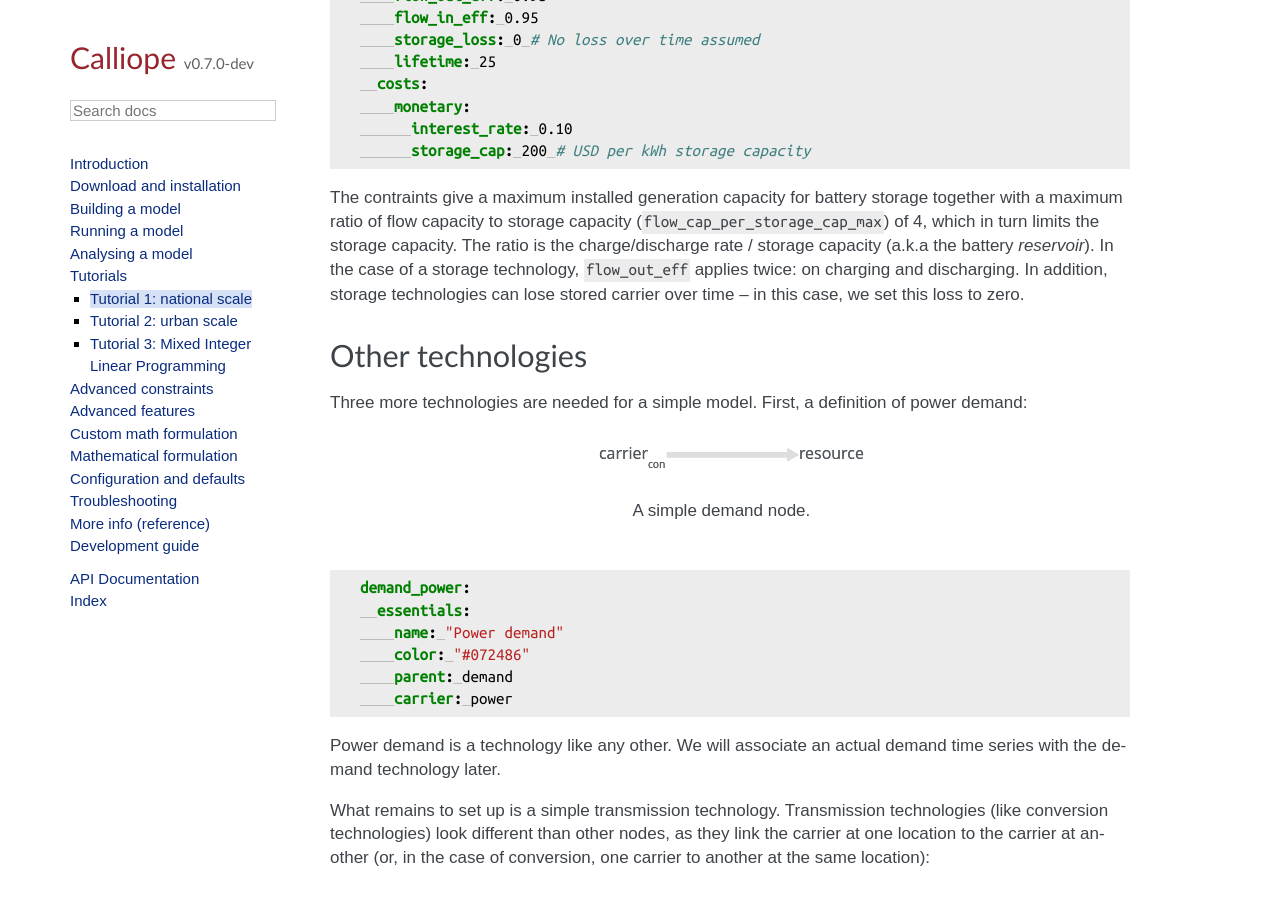
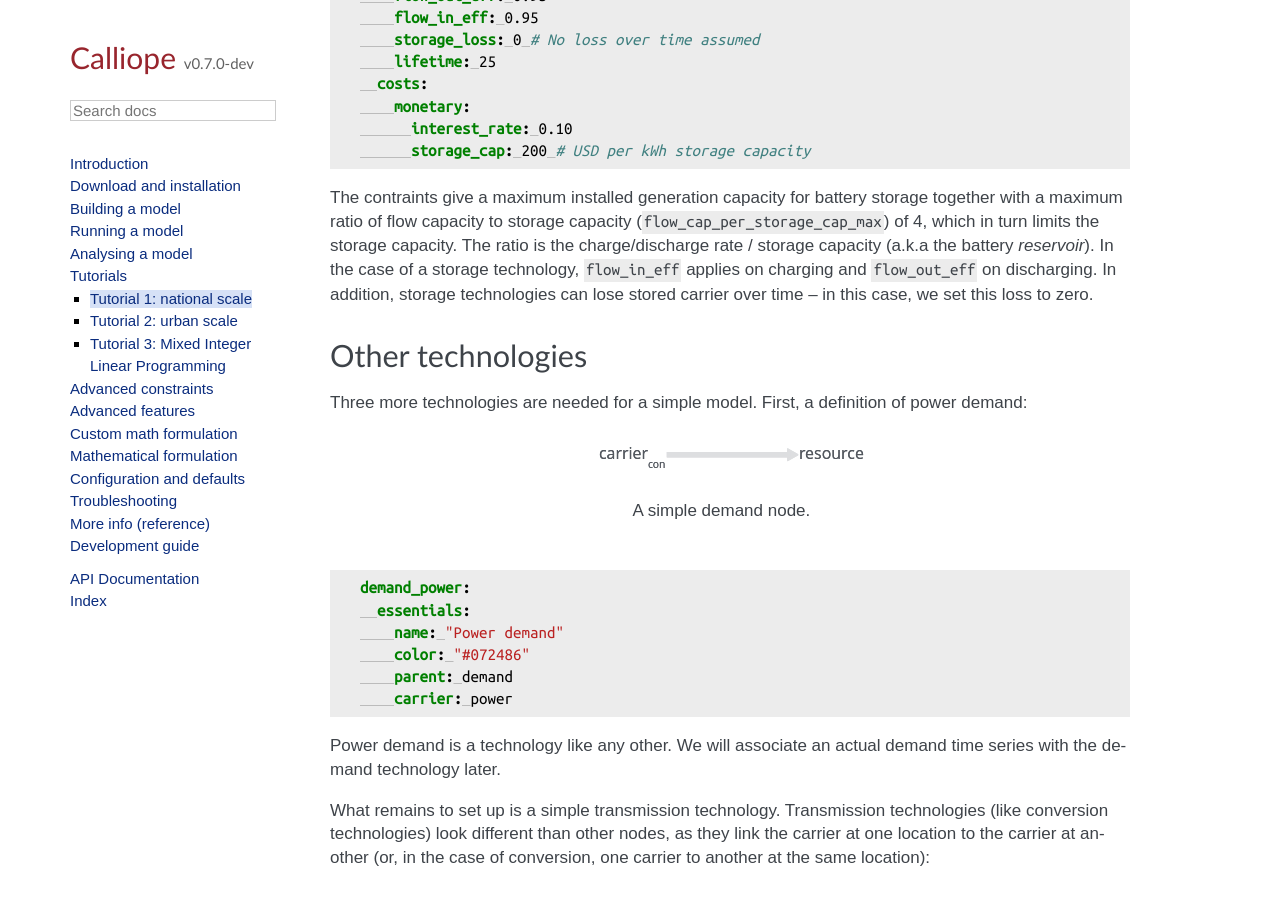
Before and after one commit to calliope-project/calliope, a Sphinx documentation site: the page built from doc/user/tutorials_01_national.rst, in a window 1280 px wide and 900 px high, scrolled down 3756 px. Built offline with Sphinx 7.4.7, drawn with Linux system fonts in a browser that asks for light colours; some web fonts are replaced; pages that are not in the unit, such as notebooks, are missing from menus; a script that is not in the unit is left out.

Commit message:
Update doc/user/tutorials_01_national.rst
Co-authored-by: Stefan Pfenninger <stefan@pfenninger.org>

```diff
--- a/doc/user/tutorials_01_national.rst
+++ b/doc/user/tutorials_01_national.rst
@@ -74,7 +74,7 @@ The second location allows a limited amount of battery storage to be deployed to
    :start-after: # battery-start
    :end-before: # battery-end
 
-The contraints give a maximum installed generation capacity for battery storage together with a maximum ratio of flow capacity to storage capacity (``flow_cap_per_storage_cap_max``) of 4, which in turn limits the storage capacity. The ratio is the charge/discharge rate / storage capacity (a.k.a the battery `reservoir`). In the case of a storage technology, ``flow_out_eff`` applies twice: on charging and discharging. In addition, storage technologies can lose stored carrier over time -- in this case, we set this loss to zero.
+The contraints give a maximum installed generation capacity for battery storage together with a maximum ratio of flow capacity to storage capacity (``flow_cap_per_storage_cap_max``) of 4, which in turn limits the storage capacity. The ratio is the charge/discharge rate / storage capacity (a.k.a the battery `reservoir`). In the case of a storage technology, ``flow_in_eff`` applies on charging and ``flow_out_eff`` on discharging. In addition, storage technologies can lose stored carrier over time -- in this case, we set this loss to zero.
 
 Other technologies
 ==================
```
